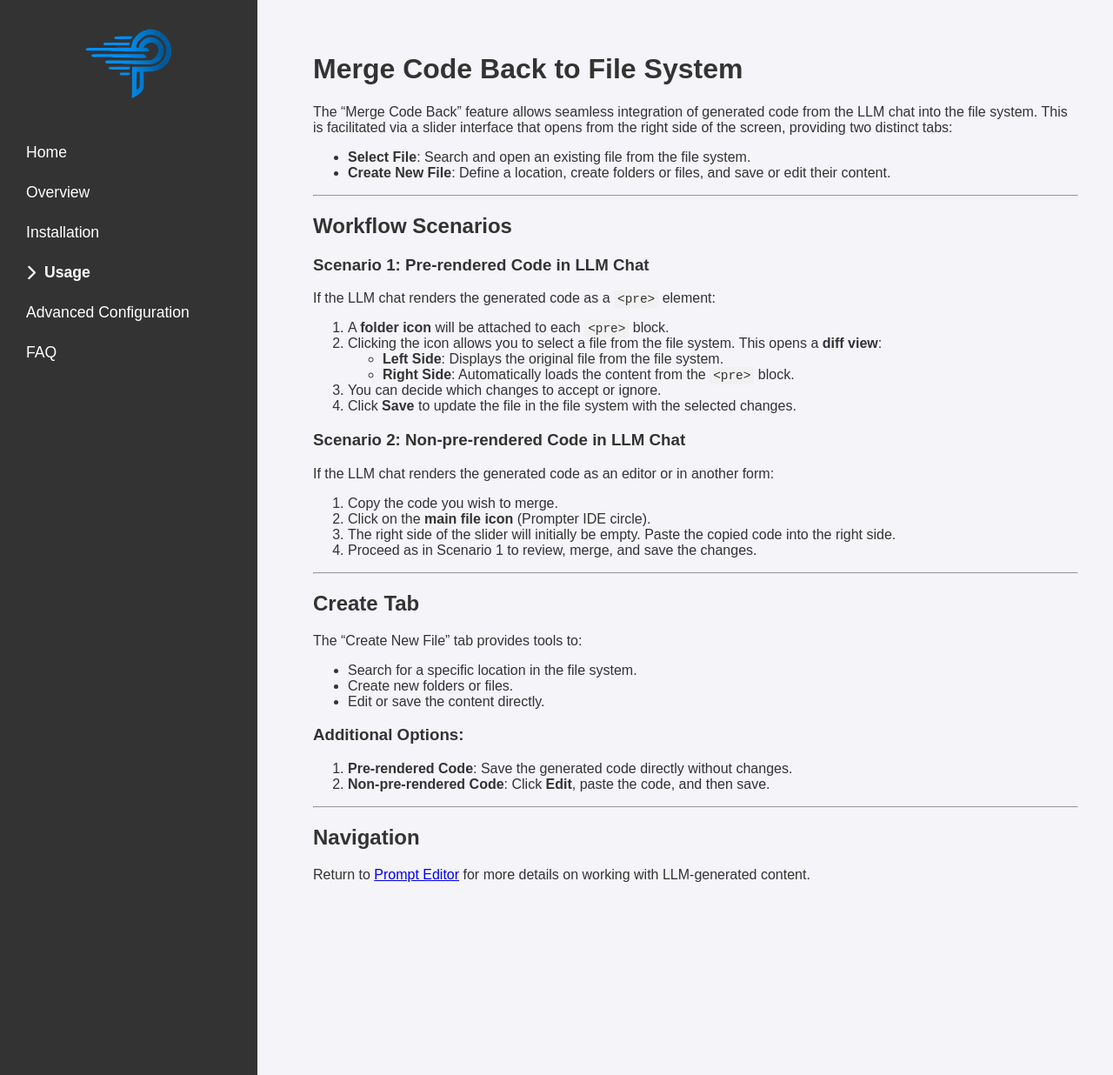
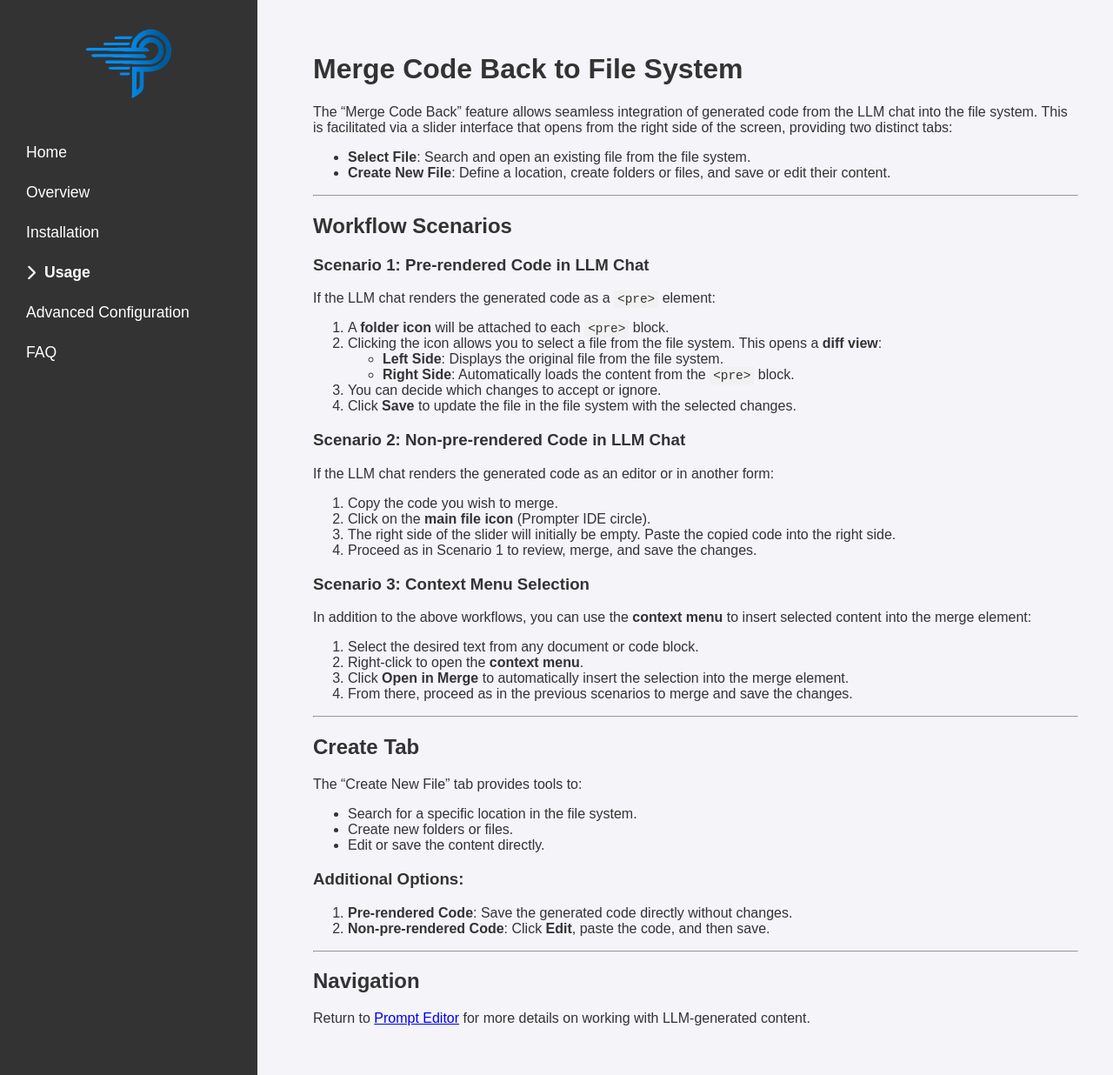
Before and after one commit to chaimvaid/prompter-ide-doc, a Jekyll site: the page built from docs/usage/merge-back.md, in a window 1280 px wide and 1236 px high. Shown: the whole window at 87% size. Built offline with Jekyll 4.4.1, drawn with Linux system fonts in a browser that asks for light colours.

Commit message:
add context menu to doc

```diff
--- a/docs/usage/merge-back.md
+++ b/docs/usage/merge-back.md
@@ -32,6 +32,14 @@ If the LLM chat renders the generated code as an editor or in another form:
 3. The right side of the slider will initially be empty. Paste the copied code into the right side.
 4. Proceed as in Scenario 1 to review, merge, and save the changes.
 
+### Scenario 3: Context Menu Selection
+
+In addition to the above workflows, you can use the **context menu** to insert selected content into the merge element:
+1. Select the desired text from any document or code block.
+2. Right-click to open the **context menu**.
+3. Click **Open in Merge** to automatically insert the selection into the merge element.
+4. From there, proceed as in the previous scenarios to merge and save the changes.
+
 ---
 
 ## Create Tab
```
